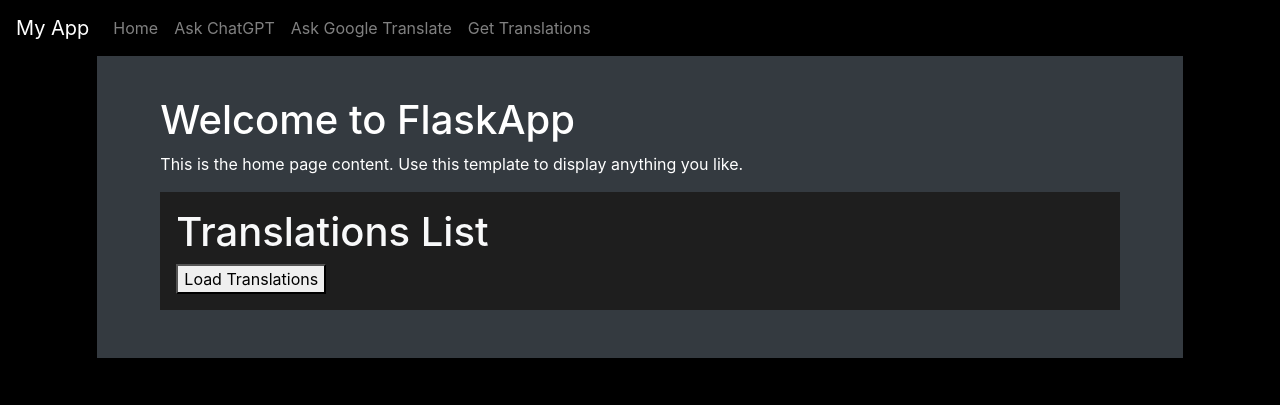
After one commit to antoinevilain001/translation_thesis, a Flask app: page /getTranslations in a window 1280 px wide. The commit adds this page. Shown: the top 405 px of the page. Run offline with Flask 3, Linux system fonts and the light colour scheme; some libraries are stand-ins or nearby versions.

Commit message:
added get translations template

```diff
--- a/app.py
+++ b/app.py
@@ -3,6 +3,7 @@ from openai import OpenAI
 import os
 import requests
 from flask_sqlalchemy import SQLAlchemy
+from sqlalchemy.sql import func
 
 # Initialize SQLAlchemy
 db = SQLAlchemy()
@@ -12,31 +13,38 @@ app = Flask(__name__)
 
 # Configure the database
 app.secret_key = "hello"
-app.config['SQLALCHEMY_DATABASE_URI'] = 'sqlite:///mynewdatabase.db'
+app.config['SQLALCHEMY_DATABASE_URI'] = 'sqlite:///mydatabase.db'
 app.config['SQLALCHEMY_TRACK_MODIFICATIONS'] = False
 
 # Initialize SQLAlchemy with the app
 db.init_app(app)
 
-class EngToSpa_translation(db.Model):
+class translation(db.Model):
     id = db.Column(db.Integer, primary_key=True, autoincrement=True)
+    direction = db.Column(db.String(10), nullable=False)
     text = db.Column(db.String(500), nullable=False)
     translation1_chatGPT = db.Column(db.String(500), nullable=False)
     translation2_googleTranslate = db.Column(db.String(500), nullable=False)
     preferred_translation = db.Column(db.Integer, nullable=True)
+    date_added = db.Column(db.DateTime, server_default=func.now(), nullable=False)
 
     def __repr__(self):
         return f'<Text {self.text}>'
 
-class SpaToEng_translation(db.Model):
-    id = db.Column(db.Integer, primary_key=True, autoincrement=True)
-    text = db.Column(db.String(500), nullable=False)
-    translation1_chatGPT = db.Column(db.String(500), nullable=False)
-    translation2_googleTranslate = db.Column(db.String(500), nullable=False)
-    preferred_translation = db.Column(db.Integer, nullable=True)
+    # Serialize method
+    def serialize(self):
+        return {
+            'id': self.id,
+            'direction': self.direction,
+            'text': self.text,
+            'translation1_chatGPT': self.translation1_chatGPT,
+            'translation2_googleTranslate': self.translation2_googleTranslate,
+            'preferred_translation': self.preferred_translation,
+            'date_added': self.date_added,
+        }
 
-    def __repr__(self):
-        return f'<Text {self.text}>'
+with app.app_context():
+    db.create_all()  # Creates the tables based on the models
 
 # Set your OpenAI API key
 client = OpenAI(
@@ -59,14 +67,33 @@ def template_chatGPT():
 def template_googleTranslate():
     return render_template('ask-googleTranslate.html')
 
+@app.route('/getTranslations')
+def template_get_translations():
+    return render_template('getTranslations.html')
+
+
+@app.route('/getTheTranslations', methods=['GET'])
+def get_all_translations():
+    the_direction = "SpaToEng"
+
+    # Query the database to get entries that match the provided direction
+    translations = translation.query.filter_by(direction=the_direction).all()
+
+    # Serialize the entries
+    translations_list = [entry.serialize() for entry in translations]
+
+    # Return the response as JSON
+    return jsonify(translations_list)
 
 # Define a route for creating new translations
 @app.route('/addToDB', methods=['POST'])
 def create_translation():
+    the_direction = "SpaToEng"
 
     # Create a new EngToSpa_translation object
-    new_translation = EngToSpa_translation(
+    new_translation = translation(
         text="test",
+        direction=the_direction,
         translation1_chatGPT="test",
         translation2_googleTranslate="test",
         preferred_translation=2  # This is optional
--- /dev/null
+++ b/create_db.py
@@ -0,0 +1,6 @@
+from app import app, db  # Import your Flask app and db object
+
+# This will create the tables in the database
+with app.app_context():
+    db.create_all()  # Creates the tables based on the models
+    print("Database tables created!")
--- /dev/null
+++ b/static/js/getTranslations.js
@@ -0,0 +1,43 @@
+$(document).ready(function() {
+    // Event listener for the button
+    $('#loadTranslations').on('click', function() {
+        // Make AJAX GET request to fetch translations
+        $.ajax({
+            url: '/getTheTranslations',  // URL of the endpoint
+            type: 'GET',
+            success: function(response) {
+                // Empty the container before adding new data
+                $('#translations-container').empty();
+
+                // Check if there is any data in the response
+                //console.log(response)
+                if (response.length > 0) {
+                    let htmlContent = '<ul>'; // Start an unordered list
+                    // Loop through each translation in the response
+                    response.forEach(function(translation) {
+                        // Add each translation to the list
+                        htmlContent += `
+                            <li>
+                                <strong>Direction:</strong> ${translation.direction}<br>
+                                <strong>Text:</strong> ${translation.text}<br>
+                                <strong>Translation 1 (ChatGPT):</strong> ${translation.translation1_chatGPT}<br>
+                                <strong>Translation 2 (Google Translate):</strong> ${translation.translation2_googleTranslate}<br>
+                                <strong>Preferred Translation:</strong> ${translation.preferred_translation}<br>
+                                <hr>
+                            </li>
+                        `;
+                    });
+                    htmlContent += '</ul>'; // Close the list
+                    $('#translations-container').html(htmlContent); // Insert the list into the container
+                } else {
+                    $('#translations-container').html('<p>No translations available.</p>');
+                }
+            },
+            error: function(xhr, status, error) {
+                // Handle errors here
+                console.error('Error fetching translations:', error);
+                $('#translations-container').html('<p>Error loading translations.</p>');
+            }
+        });
+    });
+});
--- /dev/null
+++ b/templates/getTranslations.html
@@ -0,0 +1,26 @@
+{% extends "index.html" %}
+
+{% block title %}Home{% endblock %}
+
+{% block register_js %}
+    <script src="{{ url_for('static', filename='js/getTranslations.js') }}"></script>
+{% endblock %}
+
+{% block content %}
+    <h1>Welcome to FlaskApp</h1>
+    <p>This is the home page content. Use this template to display anything you like.</p>
+
+    <!-- Home Section -->
+    <section id="home">
+        <div class="container bg-black p-3 text-light">
+            <h1>Translations List</h1>
+
+            <!-- Button to fetch translations -->
+            <button id="loadTranslations">Load Translations</button>
+
+            <!-- Container to display the translations -->
+            <div id="translations-container"></div>
+        </div>
+    </section>
+
+{% endblock %}
--- a/templates/index.html
+++ b/templates/index.html
@@ -33,6 +33,9 @@
                 <li class="nav-item">
                     <a class="nav-link" href="/googleTranslate">Ask Google Translate</a>
                 </li>
+                <li class="nav-item">
+                    <a class="nav-link" href="/getTranslations">Get Translations</a>
+                </li>
             </ul>
         </div>
     </nav>
```
